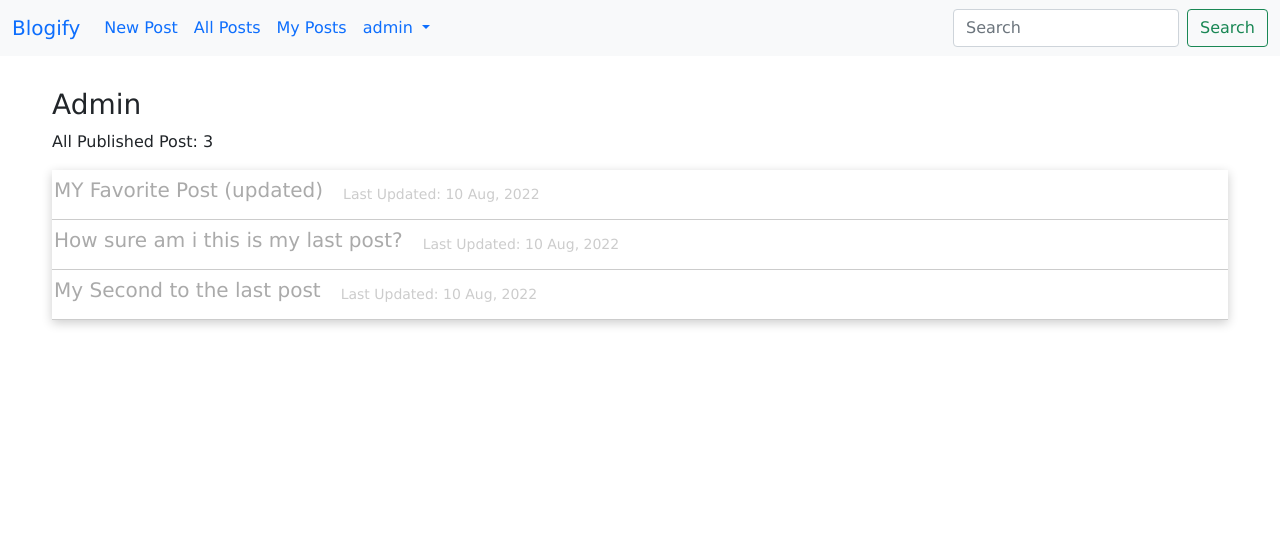
After one commit to Olaism/olaism-blog-app, a Django app: page /accounts/1/ in a window 1280 px wide. The commit adds this page. Shown: the top 560 px of the page. Run offline with Django 3.2, Linux system fonts and the light colour scheme; data comes from the database, SQL or seed files in the repository; both versions use the stored data as it was after the commit; some libraries are stand-ins or nearby versions.

Commit message:
Added user detail view

```diff
--- a/static/css/base.css
+++ b/static/css/base.css
@@ -106,6 +106,36 @@ footer {
     flex: 1 30%;
 }
 
+.user-detail-posts {
+    box-shadow: 0 3px 10px rgba(0, 0, 0, 0.2);
+    display: flex;
+    flex-direction: column;
+}
+
+.user-detail-post {
+    display: flex;
+    justify-content: space-between;
+    align-items: center;
+    gap: 20px;
+    flex: 1 50px;
+    border-bottom: 1px solid #ccc;
+    padding: 0 2px;
+}
+
+.user-detail-post h5 a {
+    color: #aaa;
+    flex: 1 70%;
+}
+
+.user-detail-post h5 a:hover {
+    cursor: pointer;
+}
+
+.user-detail-dates {
+    color: #ccc;
+    flex: 1 30%;
+}
+
 @media screen and (min-width: 500px) {
     .post-cards {
         grid-template-columns: repeat(2, 1fr);
--- a/templates/_base.html
+++ b/templates/_base.html
@@ -51,8 +51,8 @@
               </div>
               {% else %}
               <form action="form-inline ml-auto">
-                <a href="{% url 'signup' %}" class="btn btn-outline-secondary">Sign Up</a>
-                <a href="{% url 'login' %}" class="btn btn-primary ml-2">Log In</a>
+                <a href="{% url 'signup' %}" class="btn btn-sm btn-outline-secondary">Sign Up</a>
+                <a href="{% url 'login' %}" class="btn btn-sm btn-primary ml-2">Log In</a>
               </form>
               {% endif %}
             </div>
--- /dev/null
+++ b/templates/user_detail.html
@@ -0,0 +1,23 @@
+{% extends '_base.html' %}
+
+{% block title %}
+    {{ user.username }}
+{% endblock title %}
+
+{% block content %}
+    <div class="user">
+        <h3>{{ user.username|title }}</h3>
+        <p>All Published Post: {{ published_posts.count }}</p>
+
+        <div class="user-detail-posts">
+            {% for post in published_posts %}
+                <div class="user-detail-post">
+                    <h5><a href="{{ post.get_absolute_url }}">{{ post.title }}</a></h5>
+                    <div class="user-detail-dates">
+                        <small>Last Updated: {{ post.updated|date:"d M, Y" }}</small>
+                    </div>
+                </div>
+            {% endfor %}
+        </div>
+    </div>
+{% endblock content %}
--- a/users/urls.py
+++ b/users/urls.py
@@ -2,10 +2,12 @@ from django.urls import path
 
 from .views import (
     SignupView,
-    Profile
+    Profile,
+    UserDetailView
 )
 
 urlpatterns = [
+    path('<int:pk>/', UserDetailView.as_view(), name='user_detail'),
     path('signup/', SignupView.as_view(), name='signup'),
     path('profile/', Profile.as_view(), name='my_profile'),
 ]
--- a/users/views.py
+++ b/users/views.py
@@ -1,6 +1,7 @@
 from django.shortcuts import render
 from django.urls import reverse_lazy
 from django.contrib.auth import get_user_model
+from django.views.generic import DetailView
 from django.views.generic.edit import (
     CreateView,
     UpdateView
@@ -13,6 +14,16 @@ class SignupView(CreateView):
     success_url = reverse_lazy('login')
     template_name = 'signup.html'
 
+class UserDetailView(DetailView):
+    model = get_user_model()
+    template_name = 'user_detail.html'
+    context_object_name = 'user'
+
+    def get_context_data(self, *args, **kwargs):
+        context = super().get_context_data(*args, **kwargs)
+        context['published_posts'] = self.object.posts.filter(status='published')
+        return context
+
 class Profile(UpdateView):
     model = get_user_model()
     fields = ("first_name", 'last_name', 'email',)
```
Also changed, not shown: config/settings.py (+15 -4 lines), posts/views.py (+0 -13 lines), db.sqlite3, 3 other files.
